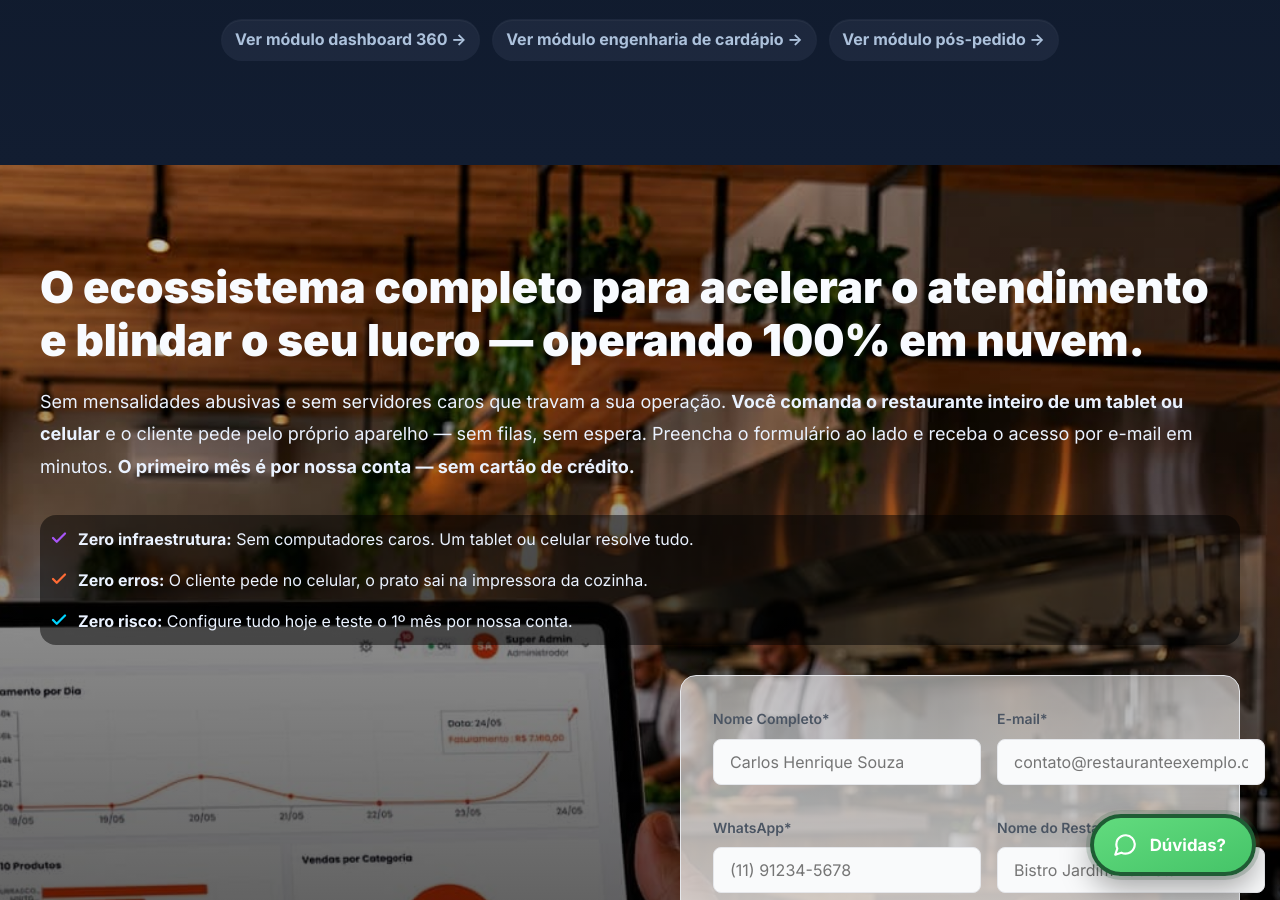
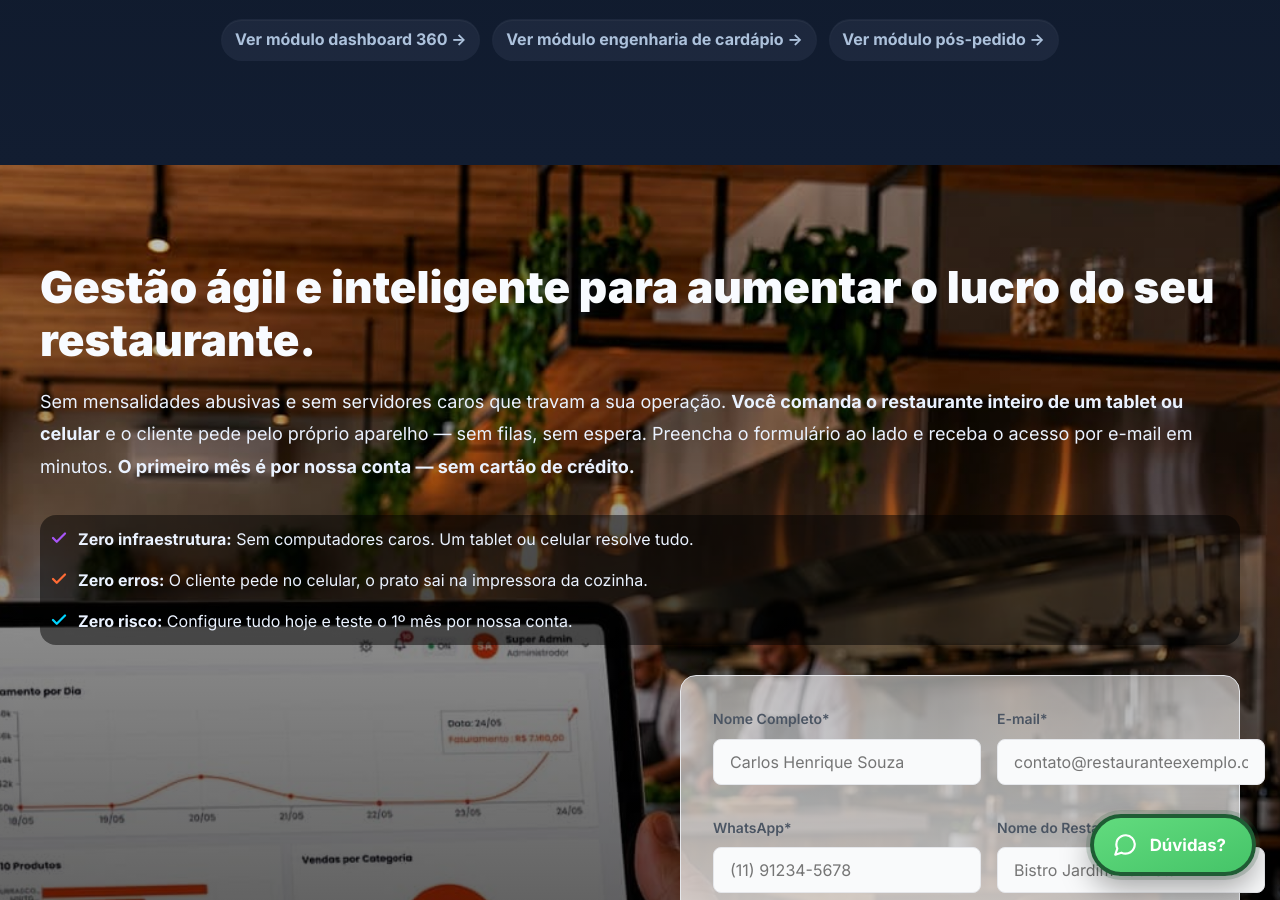
Before and after one commit to ordrx-ai/landing-page, a Jekyll site: the page built from index.html, in a window 1280 px wide and 900 px high, scrolled down 6236 px. Built offline with Jekyll 4.4.1, drawn with Linux system fonts in a browser that asks for light colours.

Commit message:
feat(home): atualizar headline principal da home

```diff
--- a/index.html
+++ b/index.html
@@ -926,7 +926,7 @@ structured_data: |
 </span>
 
 <h2 class="section-title contact-title">
-  O ecossistema completo para acelerar o atendimento e blindar o seu lucro — operando 100% em nuvem.
+  Gestão ágil e inteligente para aumentar o lucro do seu restaurante.
 </h2>
 
 <p class="contact-description contact-description-highlight">
```
